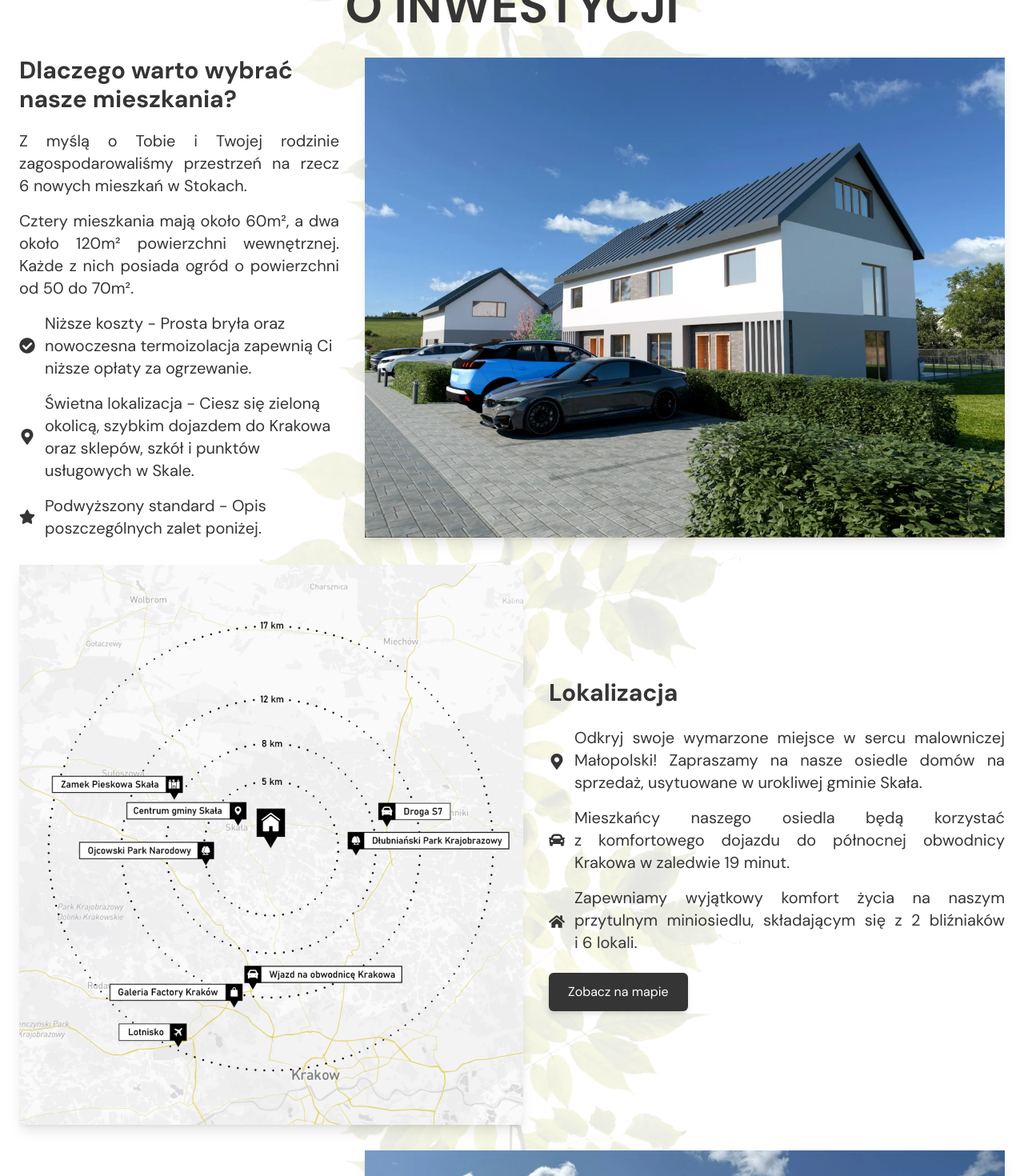
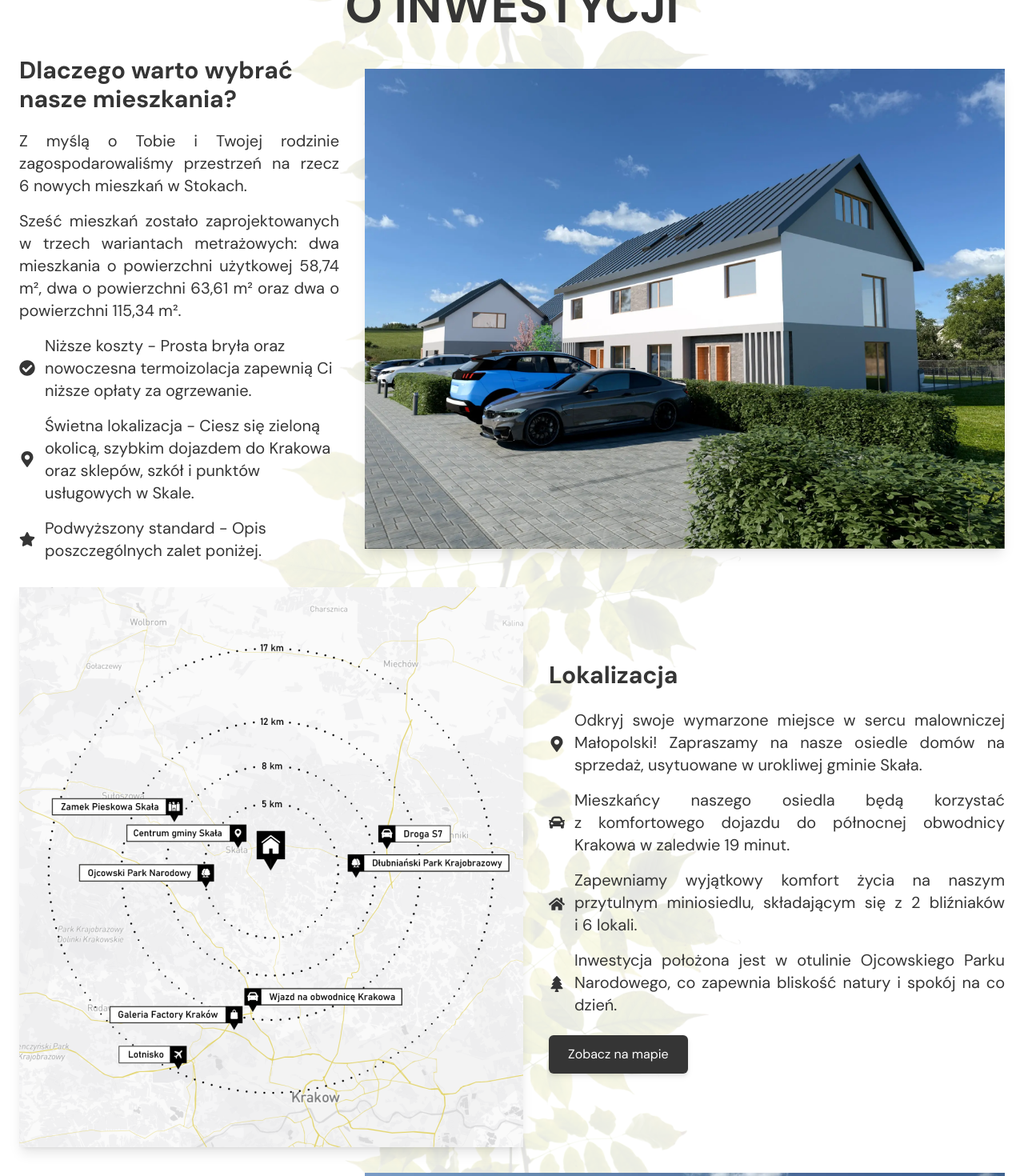
Before and after one commit to ruffaaw/domy-w-stokach, a Next.js app: page / in a window 1280 px wide. Shown: the part 862-2332 px from the top of the page at 80% size. Built offline with nearby package versions, Linux system fonts and the light colour scheme.

Commit message:
feat: expanded info

```diff
--- a/src/components/AboutInvestment.tsx
+++ b/src/components/AboutInvestment.tsx
@@ -6,6 +6,7 @@ import {
   FaStar,
   FaCar,
   FaHome,
+  FaTree,
 } from "react-icons/fa";
 
 export default function AboutInvestment() {
@@ -51,9 +52,9 @@ export default function AboutInvestment() {
               w&nbsp;Stokach.
             </p>
             <p className="text-base sm:text-xl text-justify mb-4 font-normal">
-              Cztery mieszkania mają około 60m², a&nbsp;dwa około 120m²
-              powierzchni wewnętrznej. Każde z&nbsp;nich posiada ogród
-              o&nbsp;powierzchni od 50 do 70m².
+              Sześć mieszkań zostało zaprojektowanych w trzech wariantach
+              metrażowych: dwa mieszkania o powierzchni użytkowej 58,74 m², dwa
+              o powierzchni 63,61 m² oraz dwa o powierzchni 115,34 m².
             </p>
             <ul className="space-y-4 gap-3">
               {features.map((feature, index) => (
@@ -128,6 +129,16 @@ export default function AboutInvestment() {
                   i&nbsp;6&nbsp;lokali.
                 </p>
               </div>
+              <div className="flex items-center gap-3">
+                <span className="flex justify-start">
+                  <FaTree className="text-color1 mt-1 text-3xl w-5 h-5" />
+                </span>
+                <p className="text-base sm:text-xl text-justify font-normal">
+                  Inwestycja położona jest w&nbsp;otulinie Ojcowskiego Parku
+                  Narodowego, co zapewnia bliskość natury i&nbsp;spokój na co
+                  dzień.
+                </p>
+              </div>
             </div>
             <div className="flex justify-center lg:justify-start">
               <button
```
